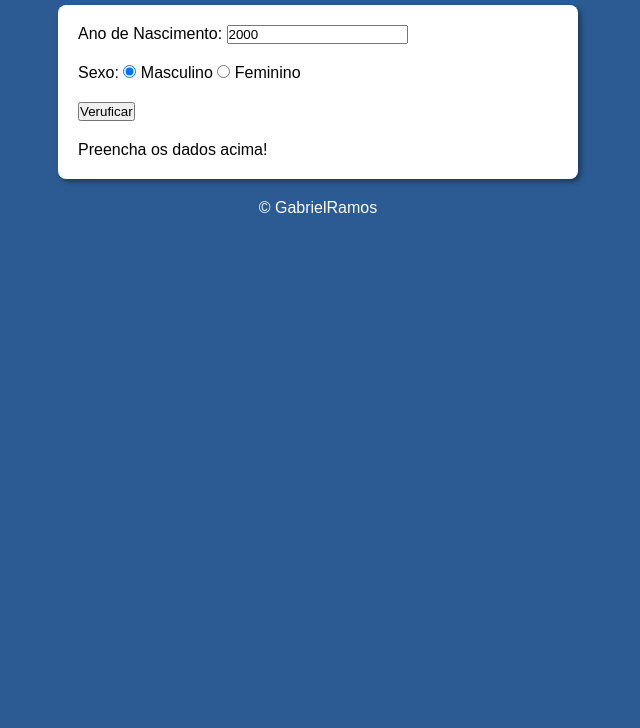
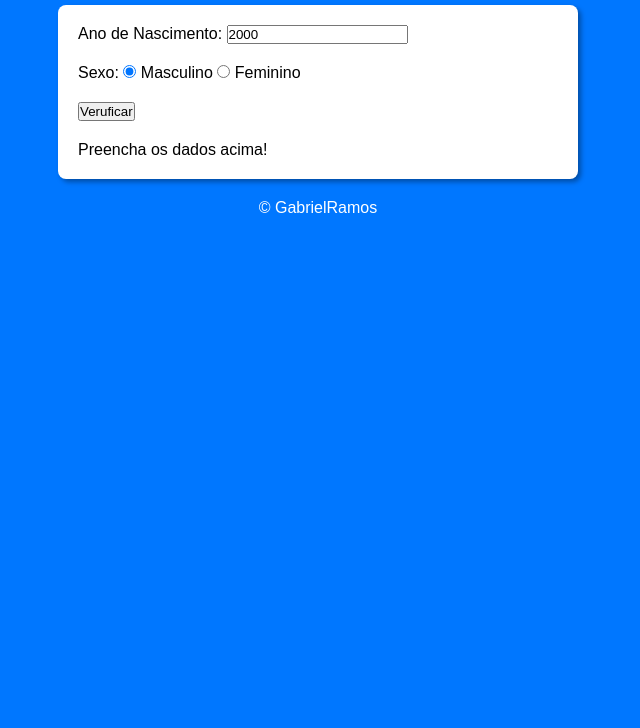
Before and after one commit to GGabriel7/js, a plain HTML site: page CursoJS/aula12ex2/index.html in a window 1280 px wide. Shown: the part 72-800 px from the top of the page, without its empty margins (322-962 px from the left). Drawn offline with Linux system fonts and the light colour scheme.

Commit message:
Update style.css

```diff
--- a/CursoJS/aula12ex2/style.css
+++ b/CursoJS/aula12ex2/style.css
@@ -7,7 +7,7 @@
 
 body {
     font-family: Arial, Helvetica, sans-serif;
-    background-color: rgb(43, 91, 146);
+    background-color: #0077ff;
 }
 
 /* HEADER */
```
